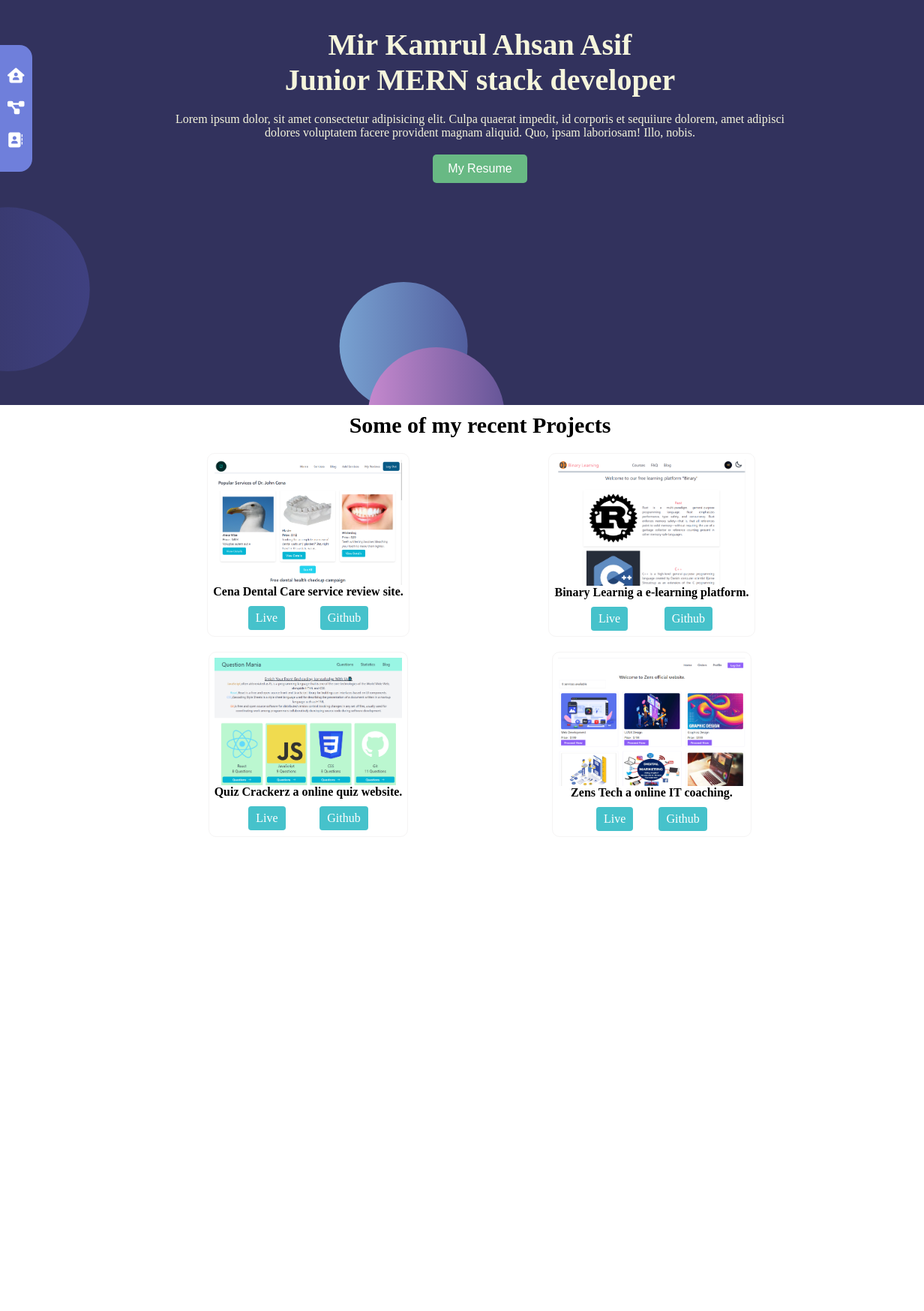
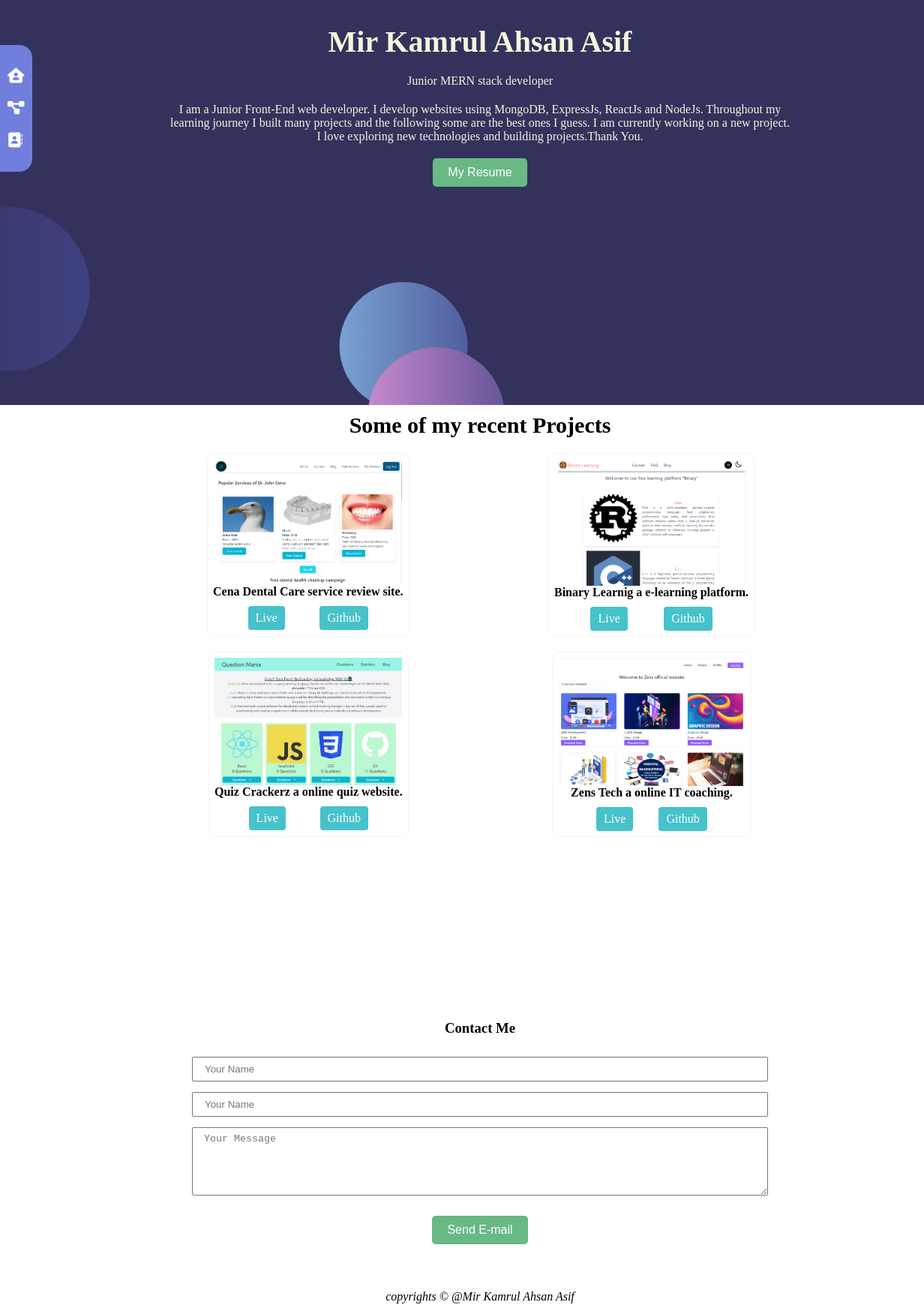
Before and after one commit to mir-asif01/new-portfolio, a plain HTML site: page index.html in a window 1280 px wide. Shown: the part 260-2008 px from the top of the page at 75% size, 0-1232 px from the left. Before the commit the page ends 1600 px from the top, so only its background shows below. Drawn offline with nearby package versions, Linux system fonts and the light colour scheme.

Commit message:
footer and contact form added

```diff
--- a/index.html
+++ b/index.html
@@ -7,6 +7,7 @@
     <meta name="viewport" content="width=device-width, initial-scale=1.0">
     <link rel="shortcut icon" href="./images/favicon.ico" type="image/x-icon">
     <link rel="stylesheet" href="./styles/style.css">
+    <link rel="stylesheet" href="https://unpkg.com/aos@next/dist/aos.css" />
     <script src="https://kit.fontawesome.com/1c4baa6c29.js" crossorigin="anonymous"></script>
     <title>Mir Kamrul Ahsan Asif</title>
 </head>
@@ -30,12 +31,13 @@
             </ul>
         </div>
         <section id="home" class="home-section">
-            <div class="info">
-                <h3>Mir Kamrul Ahsan Asif</h3>
-                <h3>Junior MERN stack developer</h3>
-                <p>Lorem ipsum dolor, sit amet consectetur adipisicing elit. Culpa quaerat impedit, id corporis et
-                    sequiiure dolorem, amet adipisci dolores voluptatem facere provident magnam aliquid. Quo, ipsam
-                    laboriosam! Illo, nobis.</p>
+            <div class="info" data-aos="zoom-in">
+                <h3 class="name">Mir Kamrul Ahsan Asif</h3>
+                <p class="title">Junior MERN stack developer</p>
+                <p class="about">I am a Junior Front-End web developer. I develop websites using MongoDB, ExpressJs,
+                    ReactJs and NodeJs. Throughout my learning journey I built many projects and the following some are
+                    the best ones I guess. I am currently working on a new project. I love exploring new technologies
+                    and building projects.Thank You.</p>
                 <div class="text-center">
                     <button class="resume-btn"><a target="_blank"
                             href="https://drive.google.com/file/d/1yaT09shKSH-9r67JToHxTHE-NJxBoZuy/view?usp=share_link">My
@@ -46,7 +48,7 @@
         <section id="projects" class="prj">
             <h1 class="projects-header text-center">Some of my recent Projects</h1>
             <div class="projects-conatainer">
-                <div class="project-card">
+                <div class="project-card" data-aos="flip-right">
                     <img class="project-img" src="./images/cena-dental.png" alt="">
                     <div>
                         <div class="project-info">
@@ -58,7 +60,7 @@
                         </div>
                     </div>
                 </div>
-                <div class="project-card">
+                <div class="project-card" data-aos="flip-left">
                     <img class="project-img" src="./images/binary-learning.png" alt="">
                     <div>
                         <div class="project-info">
@@ -70,7 +72,7 @@
                         </div>
                     </div>
                 </div>
-                <div class="project-card">
+                <div class="project-card" data-aos="flip-right">
                     <img class="project-img" src="./images/quiz-crackerz.png" alt="">
                     <div>
                         <div class="project-info">
@@ -82,7 +84,7 @@
                         </div>
                     </div>
                 </div>
-                <div class="project-card">
+                <div class="project-card" data-aos="flip-left">
                     <img class="project-img" src="./images/zens-tech.png" alt="">
                     <div>
                         <div class="project-info">
@@ -96,8 +98,30 @@
                 </div>
             </div>
         </section>
+    </main>
 
-    </main>
+    <section class="contact" id="contact">
+        <h3 class="contact-header">Contact Me</h3>
+        <div>
+            <form class='flex-col'>
+                <input class="my-5 p-3 outline-none" placeholder="Your Name" type="text">
+                <input class="my-5 p-3 outline-none" placeholder="Your Name" type="text">
+                <textarea class="my-5 p-3 outline-none" placeholder="Your Message" name="" id="" cols="30" rows="5"></textarea>
+                <div class="text-center">
+                    <button class="resume-btn">Send E-mail</button>
+                </div>
+            </form>
+        </div>
+    </section>
+
+    <footer class="text-center">
+        <p class="footer-p">copyrights &copy; @Mir Kamrul Ahsan Asif</p>
+    </footer>
+
+    <script src="https://unpkg.com/aos@next/dist/aos.js"></script>
+    <script>
+        AOS.init();
+    </script>
 </body>
 
 </html>
--- a/styles/style.css
+++ b/styles/style.css
@@ -30,6 +30,7 @@
     background: #6f7fdb;
     border-top-right-radius: 17px;
     border-bottom-right-radius: 17px;
+    z-index: 2;
 }
 .side-nav ul li a{
     color: white;
@@ -57,6 +58,10 @@
     text-align: center;
 }
 
+.name{
+    font-size: 3rem;
+}
+
 .text-center{
     text-align: center;
 }
@@ -77,6 +82,10 @@
     text-decoration: none;
 }
 
+.title{
+    color: #68B984;
+}
+
 /* social media btns */
 .social-media{
     position: fixed;
@@ -87,6 +96,7 @@
     background: #6f7fdb;
     border-top-left-radius: 17px;
     border-bottom-left-radius: 17px;
+    z-index: 1;
 }
 .social-media ul li{
     list-style-type: none;
@@ -145,17 +155,56 @@
 }
 
 /* contact section  */
-.ctn{
-    height: 100vh;
-    width: 70%;
+.contact{
+    height: 45vh;
+    width: 60%;
     margin: 0 auto;
 }
 
+.my-5{
+    margin: 7px 0px;
+}
+
+.p-3{
+    padding: 7px 15px;
+}
+
+.outline-none{
+    outline: none;
+}
+
+.flex-col{
+    display: flex;
+    flex-direction: column;
+}
+
+.flex-row{
+    display: flex;
+    flex-direction: row;
+}
+
+.j-c-a-c{
+    justify-content: center;
+    align-items: center;
+}
+.contact-header{
+    text-align: center;
+    margin: 20px auto;
+}
+.contact-form{
+    display: flex;
+    flex-direction: column;
+}
+
+.footer-p{
+    font-style: italic;
+    margin-bottom: 10px;
+}
 /* media queries */
 
 @media only screen and (max-width:520px) {
     .info{
-        width: 90%;
+        width: 80%;
     }
     .info h3{
         font-size: 1.5rem;
@@ -169,4 +218,13 @@
         justify-items: center;
         gap: 20px;
     }
+    .prj{
+        height: auto;
+    }
+    .contact{
+        height: 55vh;
+        width: 60%;
+        margin: 0 auto;
+    }
+
 }
```
